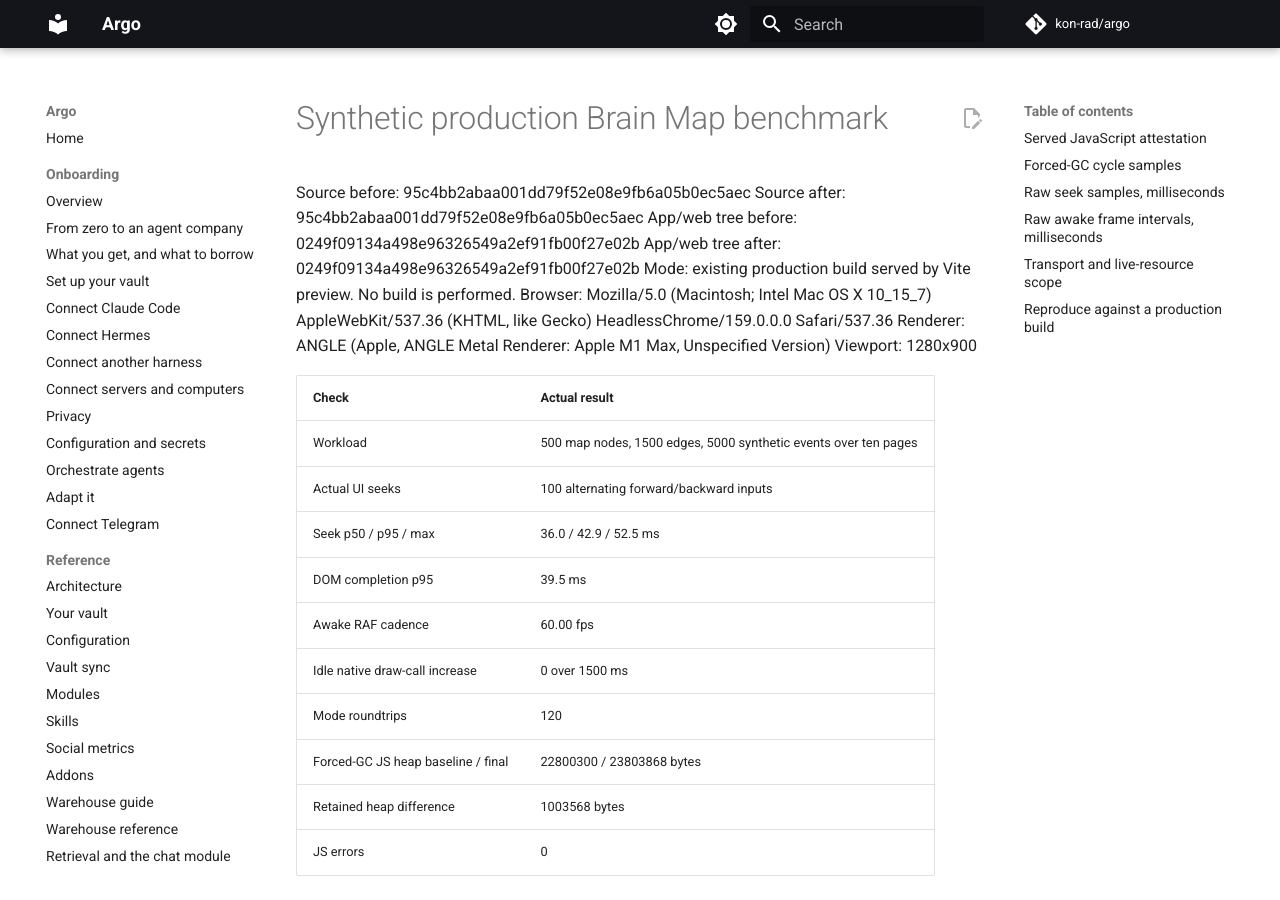
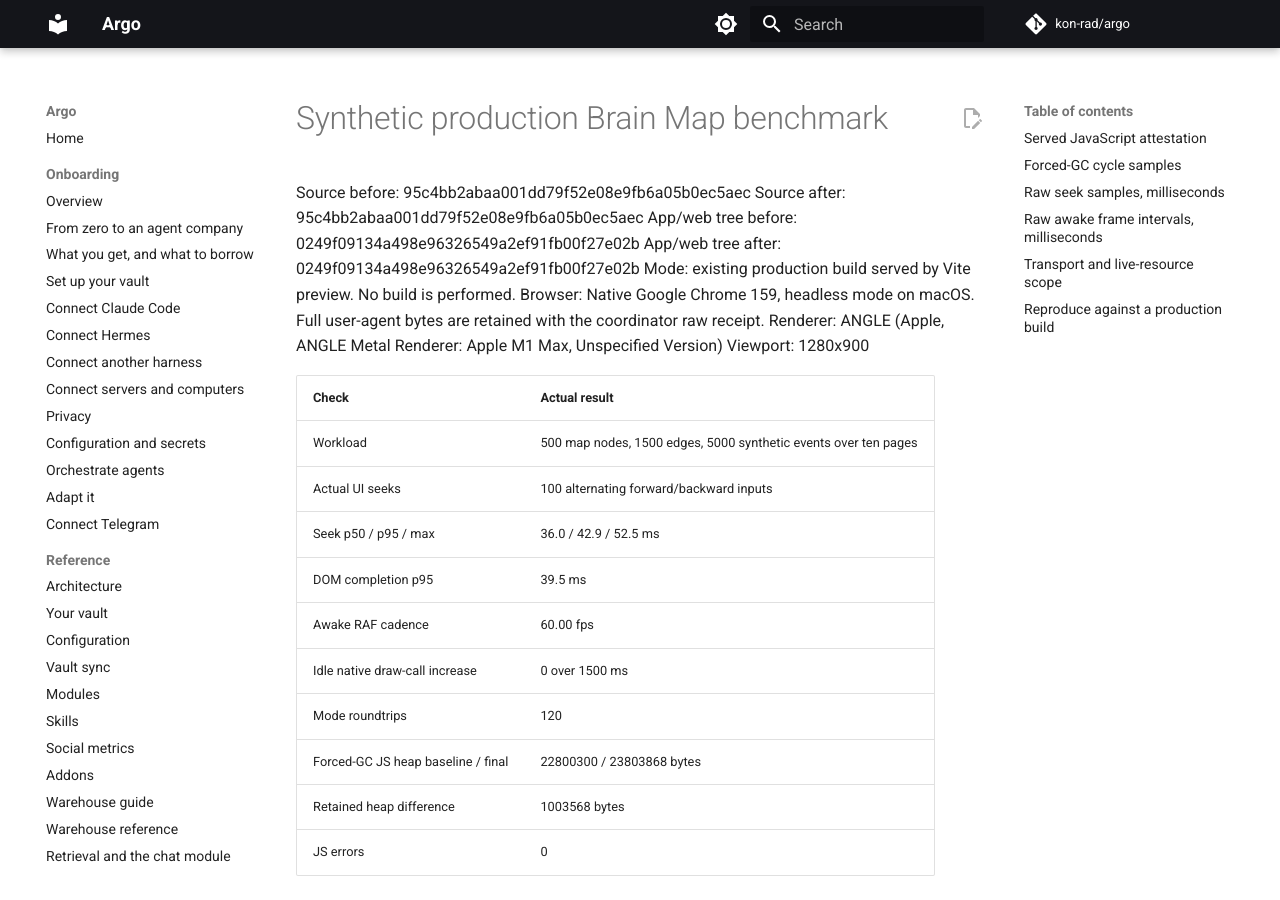
Before and after one commit to kon-rad/argo, an MkDocs documentation site: the page built from docs/audits/observatory-map-browser.md, in a window 1280 px wide and 900 px high. Built offline with MkDocs 1.6.1 and Material for MkDocs 9.7.7, drawn with Linux system fonts in a browser that asks for light colours; comment, search, counter and statistics services are not loaded.

Commit message:
docs(observatory): record browser major without an IP-shaped build string
Keep full user-agent bytes in the raw coordinator receipt and use an unambiguous public browser version.

Co-authored-by: Codex <noreply@openai.com>

```diff
--- a/docs/audits/observatory-map-browser.md
+++ b/docs/audits/observatory-map-browser.md
@@ -5,7 +5,7 @@ Source after: 95c4bb2abaa001dd79f52e08e9fb6a05b0ec5aec
 App/web tree before: 0249f09134a498e96326549a2ef91fb00f27e02b
 App/web tree after: 0249f09134a498e96326549a2ef91fb00f27e02b
 Mode: existing production build served by Vite preview. No build is performed.
-Browser: Mozilla/5.0 (Macintosh; Intel Mac OS X 10_15_7) AppleWebKit/537.36 (KHTML, like Gecko) HeadlessChrome/159.0.0.0 Safari/537.36
+Browser: Native Google Chrome 159, headless mode on macOS. Full user-agent bytes are retained with the coordinator raw receipt.
 Renderer: ANGLE (Apple, ANGLE Metal Renderer: Apple M1 Max, Unspecified Version)
 Viewport: 1280x900
 
```
